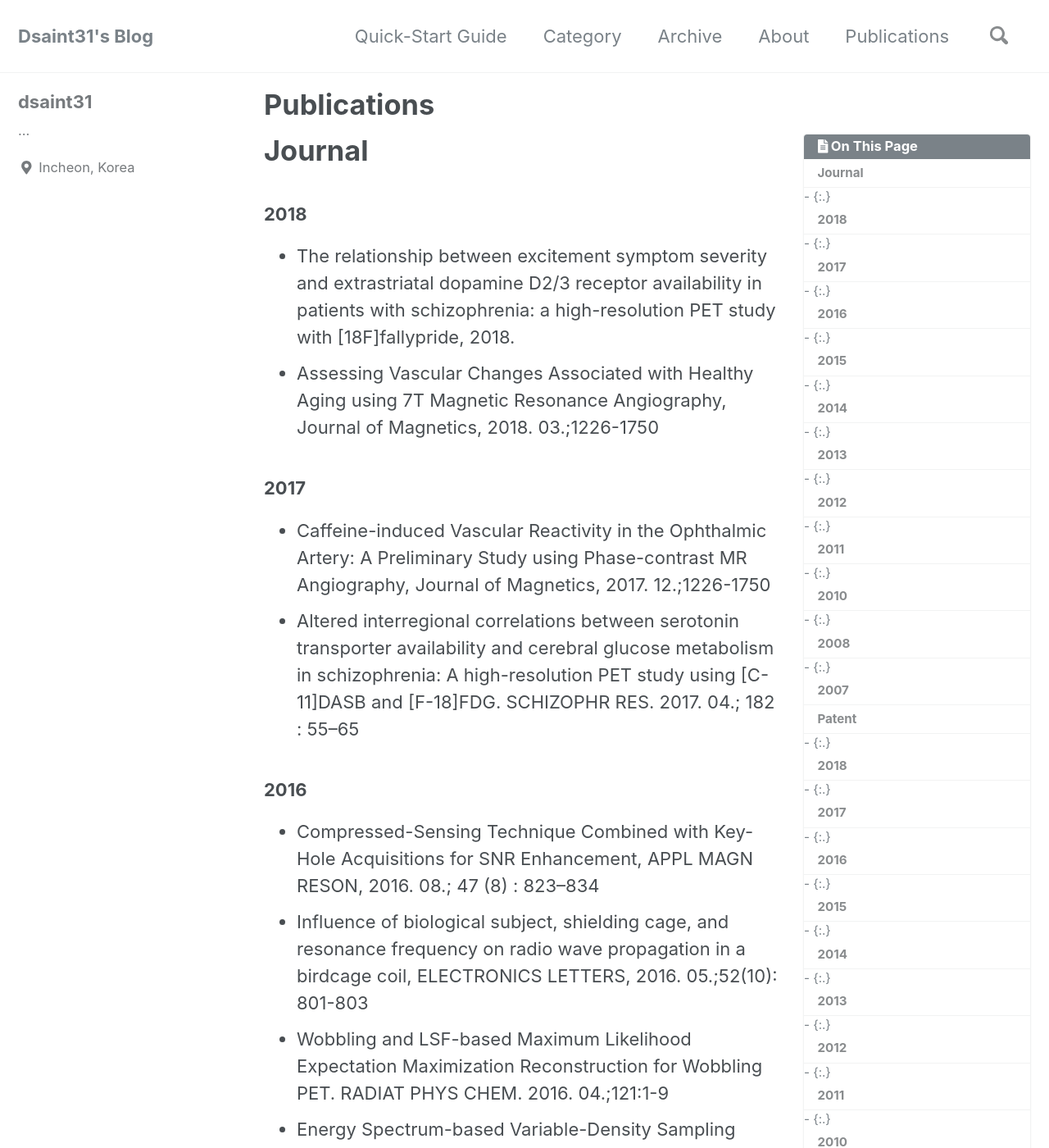
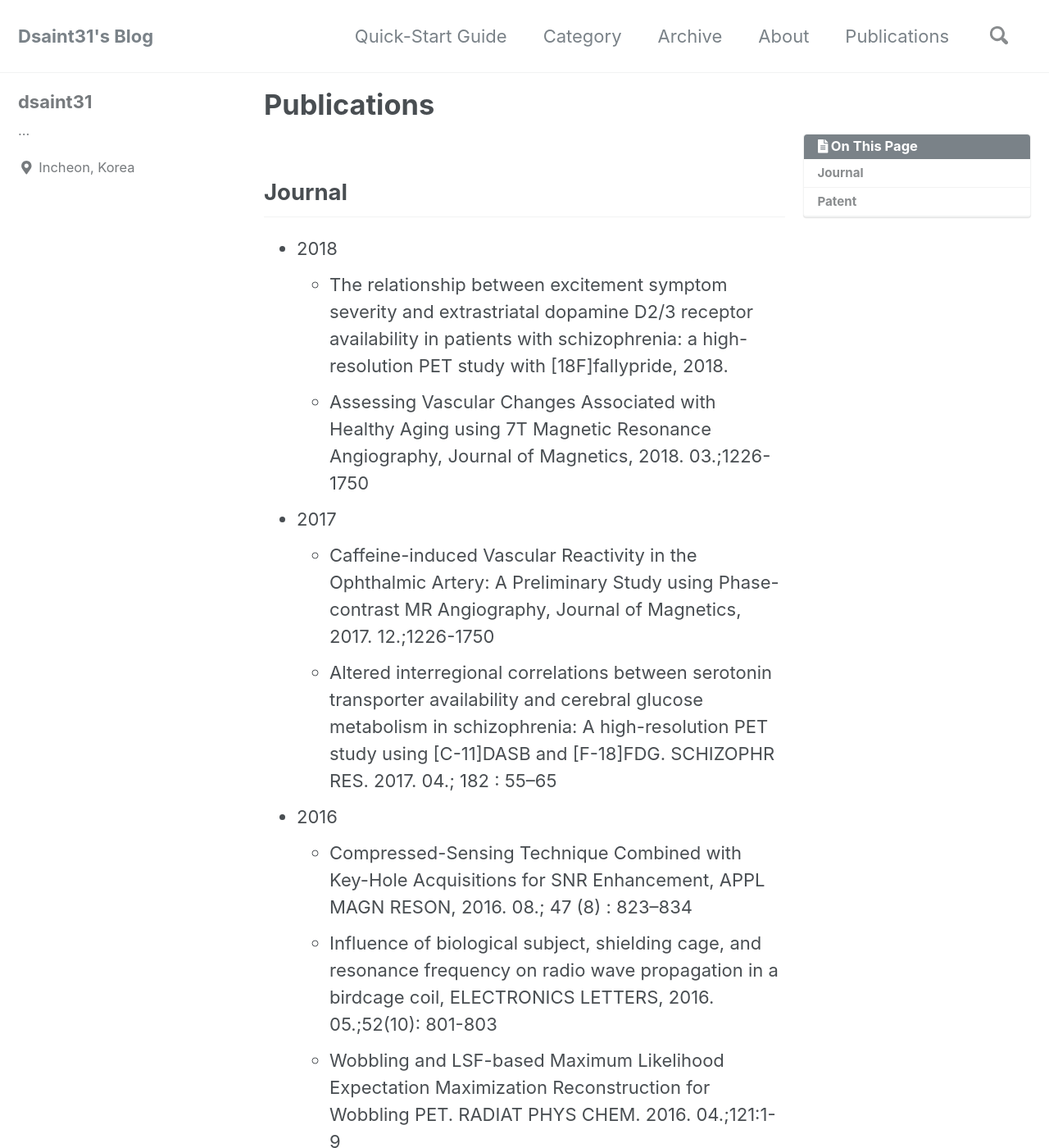
Before and after one commit to dsaint31x/Blog_2018, a Jekyll site: the page built from _pages/publications.md, in a window 1280 px wide and 1400 px high. Shown: the whole window at 82% size. Built offline with Jekyll 4.4.1, drawn with Linux system fonts in a browser that asks for light colours; nearby versions of some CDN libraries; comment, search, counter and statistics services are not loaded; a style sheet for code colours, icons or effects is not loaded.

Commit message:
fix _pages/publications.md

```diff
--- a/_pages/publications.md
+++ b/_pages/publications.md
@@ -7,106 +7,66 @@ toc: true
 tags: [publication]
 ---
 
-# Journal
+## Journal
 
-### 2018
+* 2018
+  * The relationship between excitement symptom severity and extrastriatal dopamine D2/3 receptor availability in patients with schizophrenia: a high-resolution PET study with [18F]fallypride, 2018.
+  * Assessing Vascular Changes Associated with Healthy Aging using 7T Magnetic Resonance Angiography, Journal of Magnetics, 2018. 03.;1226-1750
+* 2017
+  * Caffeine-induced Vascular Reactivity in the Ophthalmic Artery: A Preliminary Study using Phase-contrast MR Angiography, Journal of Magnetics, 2017. 12.;1226-1750
+  * Altered interregional correlations between serotonin transporter availability and cerebral glucose metabolism in schizophrenia: A high-resolution PET study using [C-11]DASB and [F-18]FDG. SCHIZOPHR RES. 2017. 04.; 182 : 55–65
+* 2016
+  * Compressed-Sensing Technique Combined with Key-Hole Acquisitions for SNR Enhancement, APPL MAGN RESON, 2016. 08.; 47 (8) : 823–834
+  * Influence of biological subject, shielding cage, and resonance frequency on radio wave propagation in a birdcage coil, ELECTRONICS LETTERS, 2016. 05.;52(10): 801-803
+  * Wobbling and LSF-based Maximum Likelihood Expectation Maximization Reconstruction for Wobbling PET. RADIAT PHYS CHEM. 2016. 04.;121:1-9
+  * Energy Spectrum-based Variable-Density Sampling Distribution Optimized for MR Angiography at Compressed Sensing Technique. Appl. Magn. Reson. 2016. 11.; 47(2): 201-210
+* 2015
+  * Microvascular Imaging using Compressed Sensing at 7T MRI: A Preliminary Study. Appl. Magn. Reson. 2015. 11.;46(11): 1189-97
+* 2014
+  * Individually Differentiated Serotonergic Raphe Nuclei Measured with Brain PET/MR Imaging. RADIOLOGY. 2014. 08.; 272(2):541-8
+  * Accurate 3D reconstruction by a new PDS-OSEM algorithm for HRRT. RADIAT PHYS CHEM. 2014.03.;96:107-14
+* 2013
+  * In-vivo human brain molecular imaging with a brain-dedicated PET/MRI system. MAGN RESON MATER PHY. 2013.02.; 26(1):71-9.
+* 2012
+  * Glucose metabolism of the midline nuclei raphe in the brainstem observed by PET-MRI fusion imaging. Neuroimage. 2012.01.;59(2):1094-7
+* 2011
+  * Effects of age on dopamine D2 receptor availability in striatal subdivisions: a high-resolution positron emission tomography study. Eur Neuropsychopharmacol. 2011.12.;21(12):885-91
+  * Antipsychotic-associated mental side effects and their relationship to dopamine D2 receptor occupancy in striatal subdivisions: a high-resolution PET study with [11C]raclopride. J CLIN PSYCHOPHARM. 2011.08.;31(4):507-11.
+  * Association of harm avoidance with dopamine D2/3 receptor availability in striatal subdivisions: a high resolution PET study. Biol Psychol. 2011.04.;87(1):164-7.
+  * Observation of glucose metabolism in the thalamic nuclei by fusion PET/MRI. J Nucl Med. 2011.03;52(3):401-4
+  * Horizontal Versus Longitudinal Axis of the Hippocampus: Metabolic Differentiation as Measured with High-Resolution PET/MRI. J Nucl Med. 2011.02.;52(2) 329-30
+* 2010
+  * Substructural hippocampal glucose metabolism observed on PET/MRI. J Nucl Med. 2010.10.;51(10):1545-8.
+  * Analysis of biased PET images caused by inaccurate attenuation coefficients. J Nucl Med. 2010.05.;51(5):753-60.
+* 2008
+  * A fusion PET–MRI system with a high‐resolution research tomograph‐PET and ultra‐high field 7.0 T‐MRI for the molecular‐genetic imaging of the brain. Proteomics. 2008.03.;8(6):1302-23.
+* 2007
+  * A hybrid PET-MRI: An integrated molecular-genetic imaging system with HRRT-PET and 7.0-T MRI. INT J IMAG SYST TECH. 2007.11.;17(4):252-65.
+  * Ultra fast symmetry and SIMD-based projection-backprojection (SSP) algorithm for 3-D PET image reconstruction. IEEE T MED IMAGING. 2007.06.;26(6):789-803
 
-* The relationship between excitement symptom severity and extrastriatal dopamine D2/3 receptor availability in patients with schizophrenia: a high-resolution PET study with [18F]fallypride, 2018.
-* Assessing Vascular Changes Associated with Healthy Aging using 7T Magnetic Resonance Angiography, Journal of Magnetics, 2018. 03.;1226-1750
+## Patent
 
-### 2017
-
-* Caffeine-induced Vascular Reactivity in the Ophthalmic Artery: A Preliminary Study using Phase-contrast MR Angiography, Journal of Magnetics, 2017. 12.;1226-1750
-* Altered interregional correlations between serotonin transporter availability and cerebral glucose metabolism in schizophrenia: A high-resolution PET study using [C-11]DASB and [F-18]FDG. SCHIZOPHR RES. 2017. 04.; 182 : 55–65
-
-### 2016
-
-* Compressed-Sensing Technique Combined with Key-Hole Acquisitions for SNR Enhancement, APPL MAGN RESON, 2016. 08.; 47 (8) : 823–834
-* Influence of biological subject, shielding cage, and resonance frequency on radio wave propagation in a birdcage coil, ELECTRONICS LETTERS, 2016. 05.;52(10): 801-803
-* Wobbling and LSF-based Maximum Likelihood Expectation Maximization Reconstruction for Wobbling PET. RADIAT PHYS CHEM. 2016. 04.;121:1-9
-* Energy Spectrum-based Variable-Density Sampling Distribution Optimized for MR Angiography at Compressed Sensing Technique. Appl. Magn. Reson. 2016. 11.; 47(2): 201-210
-
-### 2015
-
-* Microvascular Imaging using Compressed Sensing at 7T MRI: A Preliminary Study. Appl. Magn. Reson. 2015. 11.;46(11): 1189-97
-
-### 2014
-
-* Individually Differentiated Serotonergic Raphe Nuclei Measured with Brain PET/MR Imaging. RADIOLOGY. 2014. 08.; 272(2):541-8
-* Accurate 3D reconstruction by a new PDS-OSEM algorithm for HRRT. RADIAT PHYS CHEM. 2014.03.;96:107-14
-
-### 2013
-
-* In-vivo human brain molecular imaging with a brain-dedicated PET/MRI system. MAGN RESON MATER PHY. 2013.02.; 26(1):71-9.
-
-### 2012
-
-* Glucose metabolism of the midline nuclei raphe in the brainstem observed by PET-MRI fusion imaging. Neuroimage. 2012.01.;59(2):1094-7
-
-### 2011
-
-* Effects of age on dopamine D2 receptor availability in striatal subdivisions: a high-resolution positron emission tomography study. Eur Neuropsychopharmacol. 2011.12.;21(12):885-91
-* Antipsychotic-associated mental side effects and their relationship to dopamine D2 receptor occupancy in striatal subdivisions: a high-resolution PET study with [11C]raclopride. J CLIN PSYCHOPHARM. 2011.08.;31(4):507-11.
-* Association of harm avoidance with dopamine D2/3 receptor availability in striatal subdivisions: a high resolution PET study. Biol Psychol. 2011.04.;87(1):164-7.
-* Observation of glucose metabolism in the thalamic nuclei by fusion PET/MRI. J Nucl Med. 2011.03;52(3):401-4
-* Horizontal Versus Longitudinal Axis of the Hippocampus: Metabolic Differentiation as Measured with High-Resolution PET/MRI. J Nucl Med. 2011.02.;52(2) 329-30
-
-### 2010
-
-* Substructural hippocampal glucose metabolism observed on PET/MRI. J Nucl Med. 2010.10.;51(10):1545-8.
-* Analysis of biased PET images caused by inaccurate attenuation coefficients. J Nucl Med. 2010.05.;51(5):753-60.
-
-### 2008
-
-* A fusion PET–MRI system with a high‐resolution research tomograph‐PET and ultra‐high field 7.0 T‐MRI for the molecular‐genetic imaging of the brain. Proteomics. 2008.03.;8(6):1302-23.
-
-### 2007
-
-* A hybrid PET-MRI: An integrated molecular-genetic imaging system with HRRT-PET and 7.0-T MRI. INT J IMAG SYST TECH. 2007.11.;17(4):252-65.
-* Ultra fast symmetry and SIMD-based projection-backprojection (SSP) algorithm for 3-D PET image reconstruction. IEEE T MED IMAGING. 2007.06.;26(6):789-803
-
-# Patent
-
-### 2018
-
-* "method of obtaining turbulent flow image in blood vessel at MRA", Gachon University of Industry-Academy Cooperation Foundation, Republic of Korea, 10-1848126, 2018
-
-### 2017
-
-* "자기공명 촬영시스템의 영상처리 장치 및 방법",Gachon University of Industry-Academy Cooperation Foundation, Republic of Korea, 10-1777720, 2017
-* "SPIRAL EXTENDED MONOPOLE ANTENNA ARRAY FOR MAGNETIC RESONANCE IMAGING",Gachon University of Industry-Academy Cooperation Foundation, Republic of Korea, 10-1714454, 2017
-
-### 2016
-
-* "TRIAXIAL MOVEMENT TRACKING DEVICE FOR MEDICAL IMAGE DEVICE, AND METHOD FOR COMPENSATING MEDICAL IMAGE USING SAME", Gachon University of Industry-Academy Cooperation Foundation, Republic of Korea, 10-1662323, 2016
-* "Method for Acquiring PET Image with Ultra High Resolution Using Movement of PET Device",Gachon University of Industry-Academy Cooperation Foundation, United States, US 9,286,700, 2016
-
-### 2015
-
-### 2014
-
-* "A real-time motion tracking of the subject and medical imaging correction method",Gachon University of Industry-Academy Cooperation Foundation, Republic of Korea, 10-1376834, 2014
-* "Method for Acquiring PET Image with Ultra High Resolution Using Movement of PET Device", Gachon University of Industry-Academy Cooperation Foundation, Republic of Korea, 10-1375490, 2014
-
-### 2013
-
-* "Device for positron emission tomography moving in a plane", Gachon University of Industry-Academy Cooperation Foundation, Republic of Korea, 10-1317366, 2013
-* "FUSION MEDICAL IMAGES SYSTEM USING LOCATION MONITORING SYSTEM", Gachon University of Industry-Academy Cooperation Foundation, Republic of Korea, 10-1246515, 2013
-
-### 2012
-
-* "RELATIVE COORDINATE EXTRACTION DEVICE AND MEDICAL IMAGES SYSTEM USING THE SAME", Gachon University of Industry-Academy Cooperation Foundation, Republic of Korea, 10-1199764, 2012
-
-### 2011
-
-* "METHOD AND APPARATUS FOR ULTRA FAST SYMMETRY AND SIMD BASED PROJECTION-BACK PROJECTION FOR 3D PET IMAGE RECONSTRUCTION", Gachon University of Industry-Academy Cooperation Foundation, United States, US RE42,034 E, 2011
-
-### 2010
-
-* "METHOD AND APPARATUS FOR ULTRA FAST SYMMETRY AND SIMD BASED PROJECTION-BACKPROJECTION FOR 3D PET IMAGE RECONSTRUCTION", Gachon University of Industry-Academy Cooperation Foundation, Republic of Korea, 10-0996546, 2010
-
-### 2009
-
-### 2008
-
-* "METHOD AND APPARATUS FOR ULTRA FAST SYMMETRY AND SIMD BASED PROJECTION-BACK PROJECTION FOR 3D PET IMAGE RECONSTRUCTION", Gachon University of Industry-Academy Cooperation Foundation, United States, US 7,456,406, 2008
+* 2018
+  * "method of obtaining turbulent flow image in blood vessel at MRA", Gachon University of Industry-Academy Cooperation Foundation, Republic of Korea, 10-1848126, 2018
+* 2017
+  * "자기공명 촬영시스템의 영상처리 장치 및 방법",Gachon University of Industry-Academy Cooperation Foundation, Republic of Korea, 10-1777720, 2017
+  * "SPIRAL EXTENDED MONOPOLE ANTENNA ARRAY FOR MAGNETIC RESONANCE IMAGING",Gachon University of Industry-Academy Cooperation Foundation, Republic of Korea, 10-1714454, 2017
+* 2016
+  * "TRIAXIAL MOVEMENT TRACKING DEVICE FOR MEDICAL IMAGE DEVICE, AND METHOD FOR COMPENSATING MEDICAL IMAGE USING SAME", Gachon University of Industry-Academy Cooperation Foundation, Republic of Korea, 10-1662323, 2016
+  * "Method for Acquiring PET Image with Ultra High Resolution Using Movement of PET Device",Gachon University of Industry-Academy Cooperation Foundation, United States, US 9,286,700, 2016
+* 2015
+* 2014
+  * "A real-time motion tracking of the subject and medical imaging correction method",Gachon University of Industry-Academy Cooperation Foundation, Republic of Korea, 10-1376834, 2014
+  * "Method for Acquiring PET Image with Ultra High Resolution Using Movement of PET Device", Gachon University of Industry-Academy Cooperation Foundation, Republic of Korea, 10-1375490, 2014
+* 2013
+  * "Device for positron emission tomography moving in a plane", Gachon University of Industry-Academy Cooperation Foundation, Republic of Korea, 10-1317366, 2013
+  * "FUSION MEDICAL IMAGES SYSTEM USING LOCATION MONITORING SYSTEM", Gachon University of Industry-Academy Cooperation Foundation, Republic of Korea, 10-1246515, 2013
+* 2012
+  * "RELATIVE COORDINATE EXTRACTION DEVICE AND MEDICAL IMAGES SYSTEM USING THE SAME", Gachon University of Industry-Academy Cooperation Foundation, Republic of Korea, 10-1199764, 2012
+* 2011
+  * "METHOD AND APPARATUS FOR ULTRA FAST SYMMETRY AND SIMD BASED PROJECTION-BACK PROJECTION FOR 3D PET IMAGE RECONSTRUCTION", Gachon University of Industry-Academy Cooperation Foundation, United States, US RE42,034 E, 2011
+* 2010
+  * "METHOD AND APPARATUS FOR ULTRA FAST SYMMETRY AND SIMD BASED PROJECTION-BACKPROJECTION FOR 3D PET IMAGE RECONSTRUCTION", Gachon University of Industry-Academy Cooperation Foundation, Republic of Korea, 10-0996546, 2010
+* 2009
+* 2008
+  * "METHOD AND APPARATUS FOR ULTRA FAST SYMMETRY AND SIMD BASED PROJECTION-BACK PROJECTION FOR 3D PET IMAGE RECONSTRUCTION", Gachon University of Industry-Academy Cooperation Foundation, United States, US 7,456,406, 2008
```
